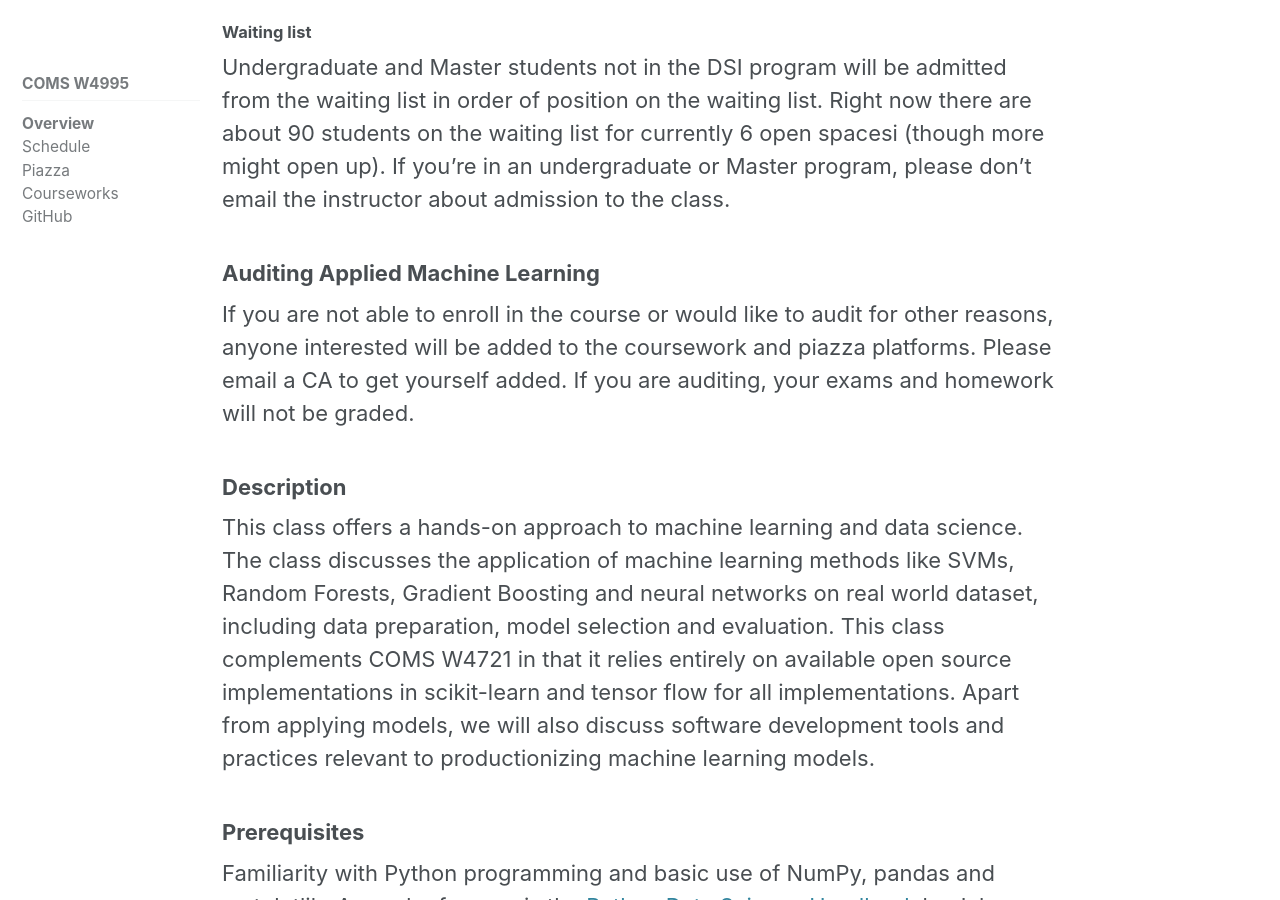
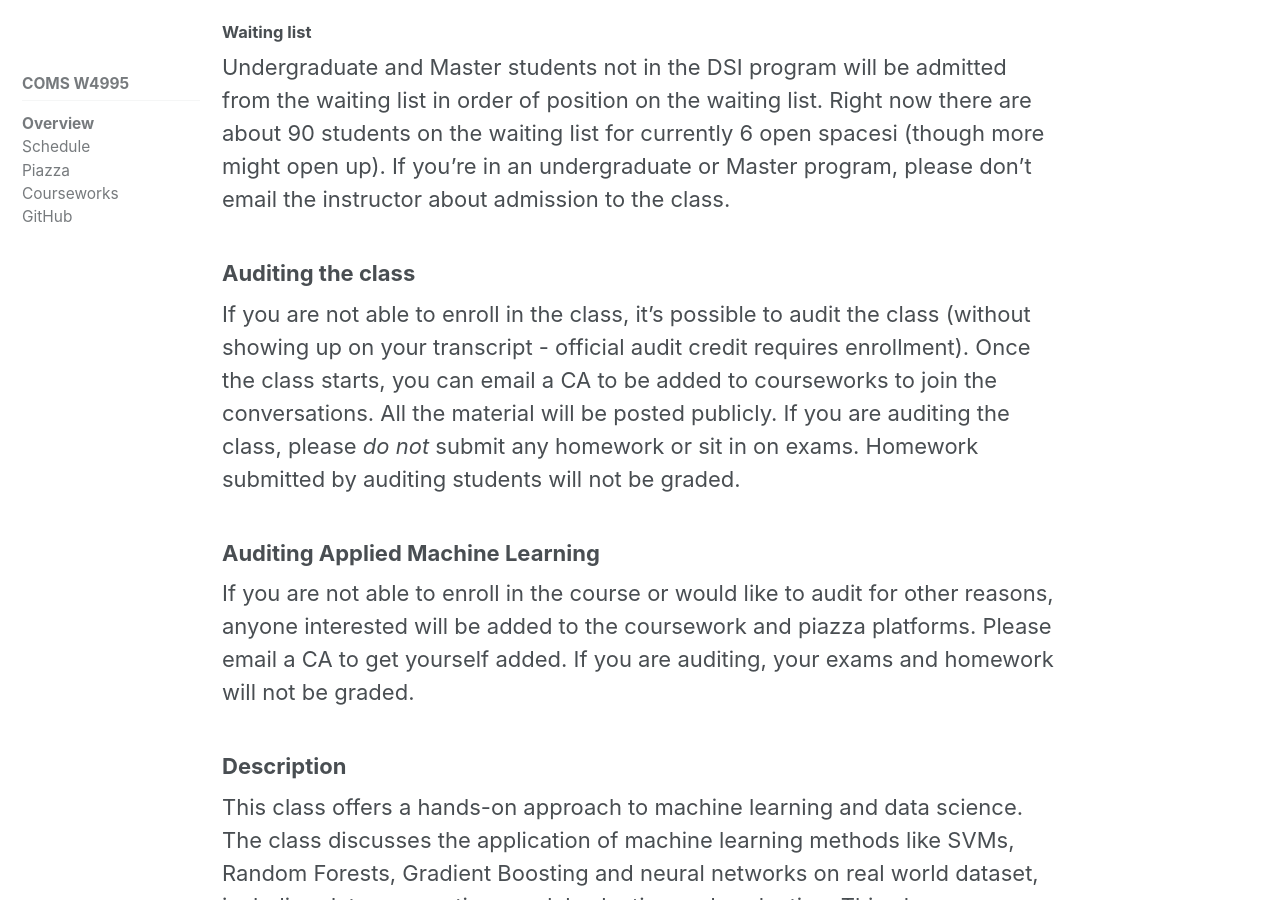
Before and after one commit to amueller/columbia-website, a Jekyll site: the page built from _comsw4995s20/home.md, in a window 1280 px wide and 900 px high, scrolled down 695 px. Built offline with Jekyll 4.4.1, drawn with Linux system fonts in a browser that asks for light colours; cached includes are drawn as plain includes; nearby versions of some CDN libraries.

Commit message:
add note about auditing to course website?

```diff
--- a/_comsw4995s20/home.md
+++ b/_comsw4995s20/home.md
@@ -26,6 +26,15 @@ the waiting list in order of position on the waiting list. Right now there are
 about 90 students on the waiting list for currently 6 open spacesi (though more
 might open up). If you're in an undergraduate or Master program, please don't
 email the instructor about admission to the class.
+
+
+### Auditing the class
+If you are not able to enroll in the class, it's possible to audit the class
+(without showing up on your transcript - official audit credit requires enrollment).
+Once the class starts, you can email a CA to be added to courseworks to join
+the conversations. All the material will be posted publicly.
+If you are auditing the class, please *do not* submit any homework or sit
+in on exams. Homework submitted by auditing students will not be graded.
 
 
 ### Auditing Applied Machine Learning
```
